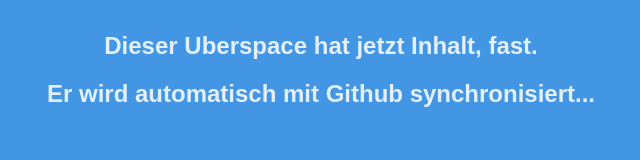
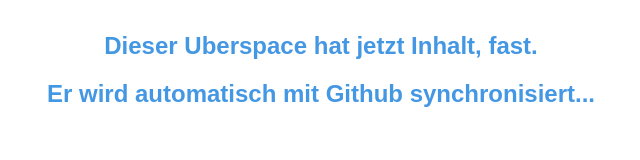
Before and after one commit to hvkst/deployTesting, a plain HTML site: page index.html in a window 1280 px wide. Shown: the whole page, without its empty margins (319-959 px from the left). Drawn offline with Linux system fonts and the light colour scheme.

Commit message:
deployTesting

```diff
--- a/index.html
+++ b/index.html
@@ -11,8 +11,8 @@
       }
 
       body {
-        background-color: rgba(4, 115, 218, 0.747);
-        color: rgba(255, 255, 255, 0.85);
+        color: rgba(4, 115, 218, 0.747);
+        background-color: rgba(255, 255, 255, 0.85);
         font-family: Sans-Serif;
         text-align: center;
         margin: 2em;
```
